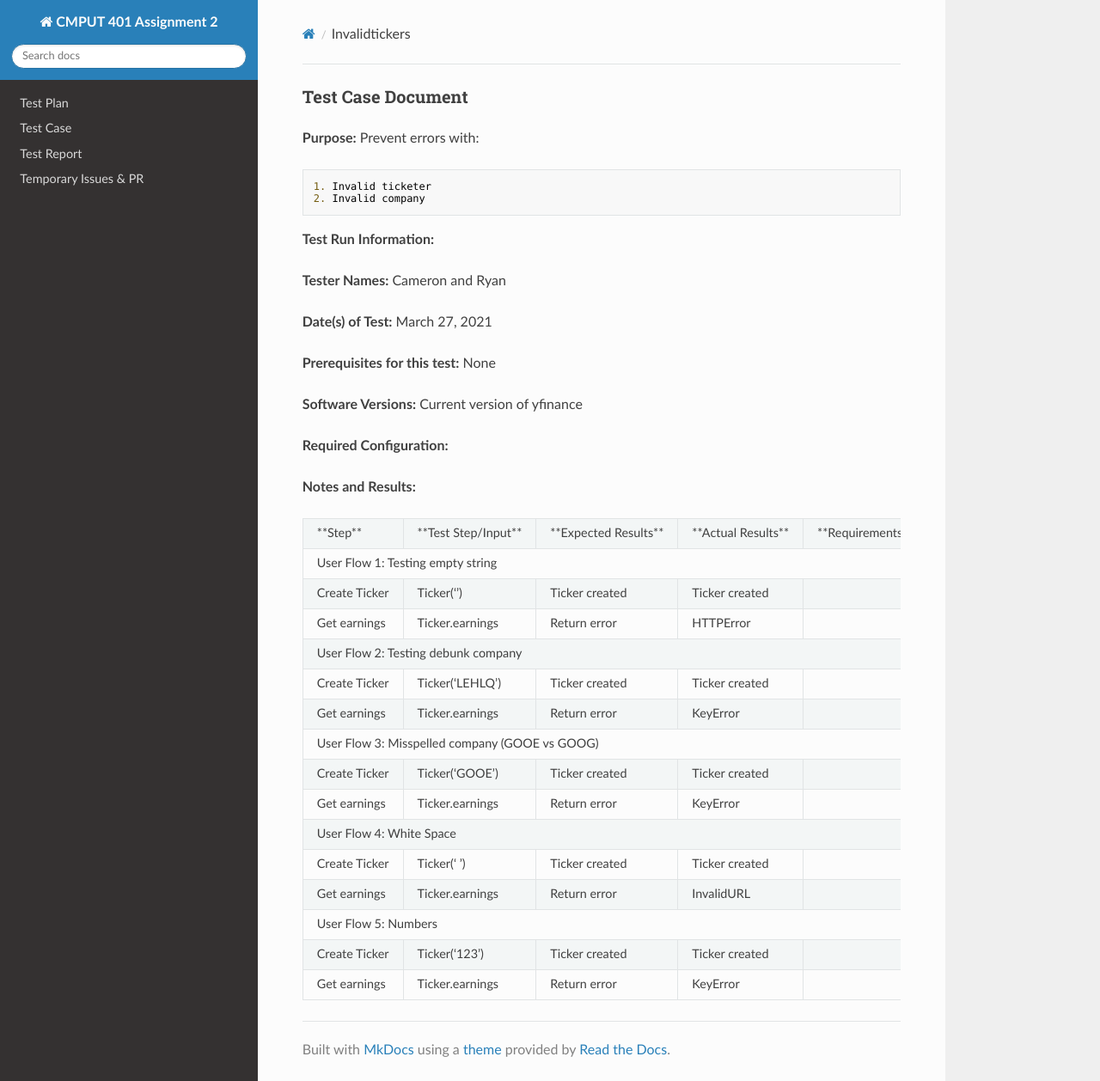
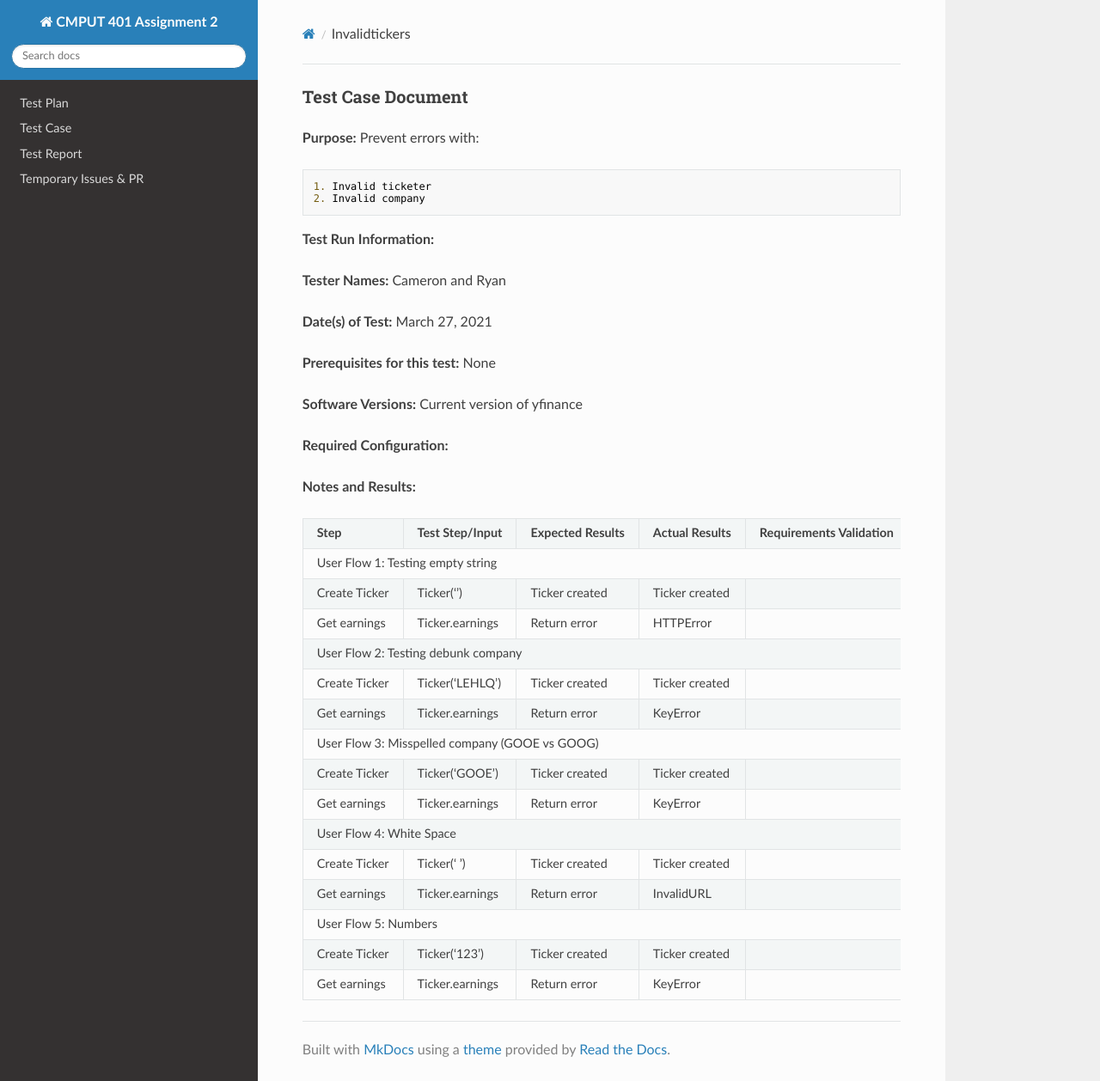
Before and after one commit to ranaroussi/yfinance, an MkDocs documentation site: the page built from docs/docs/invalidtickers.md, in a window 1280 px wide and 1258 px high. Shown: the whole window at 86% size. Built offline with MkDocs 1.6.1, drawn with Linux system fonts in a browser that asks for light colours; nearby versions of some CDN libraries.

Commit message:
fixes to md style

```diff
--- a/docs/docs/invalidtickers.md
+++ b/docs/docs/invalidtickers.md
@@ -22,17 +22,17 @@
 
 <table>
   <tr>
-   <td>**Step**
+  <td><b>Step</b>
    </td>
-   <td>**Test Step/Input**
+   <td><b>Test Step/Input</b>
    </td>
-   <td>**Expected Results**
+   <td><b>Expected Results</b>
    </td>
-   <td>**Actual Results**
+   <td><b>Actual Results</b>
    </td>
-   <td>**Requirements Validation**
+   <td><b>Requirements Validation</b>
    </td>
-   <td>**Pass/Fail**
+   <td><b>Pass/Fail</b>
    </td>
   </tr>
   <tr>
```
